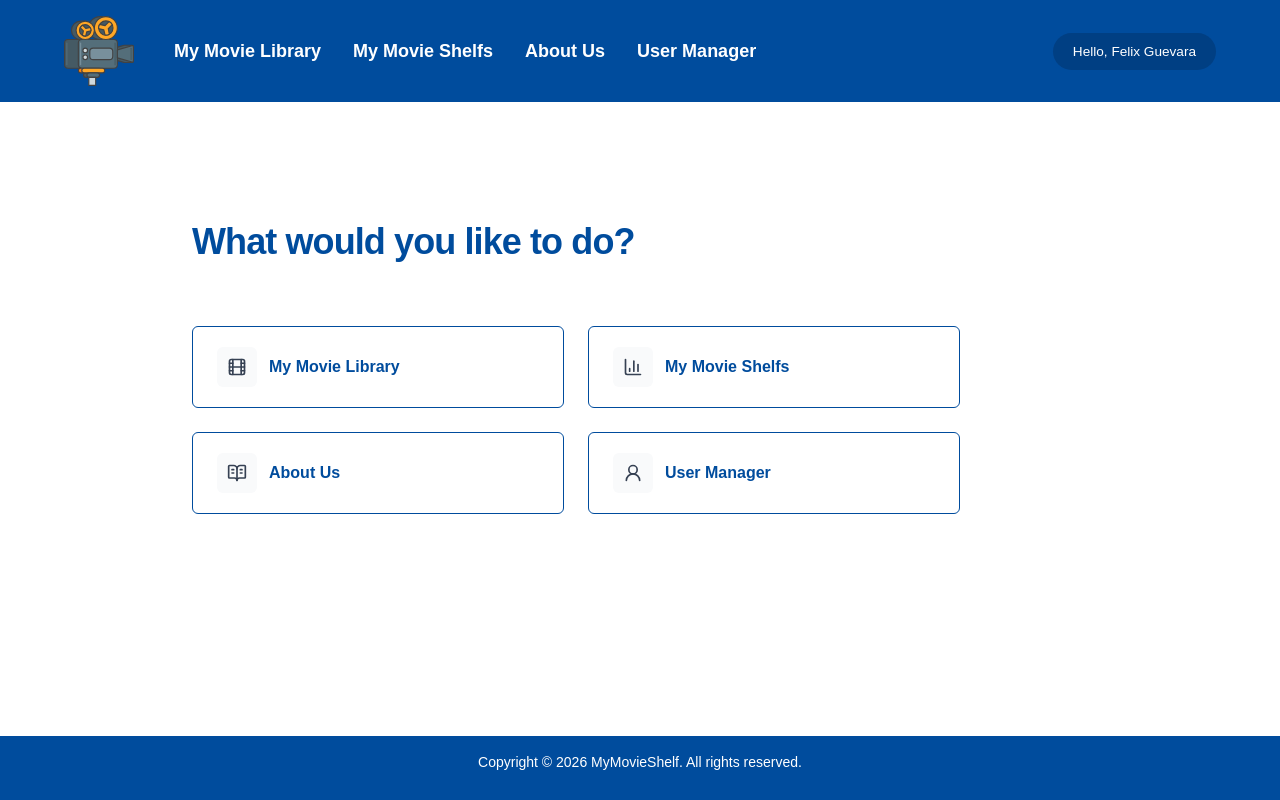
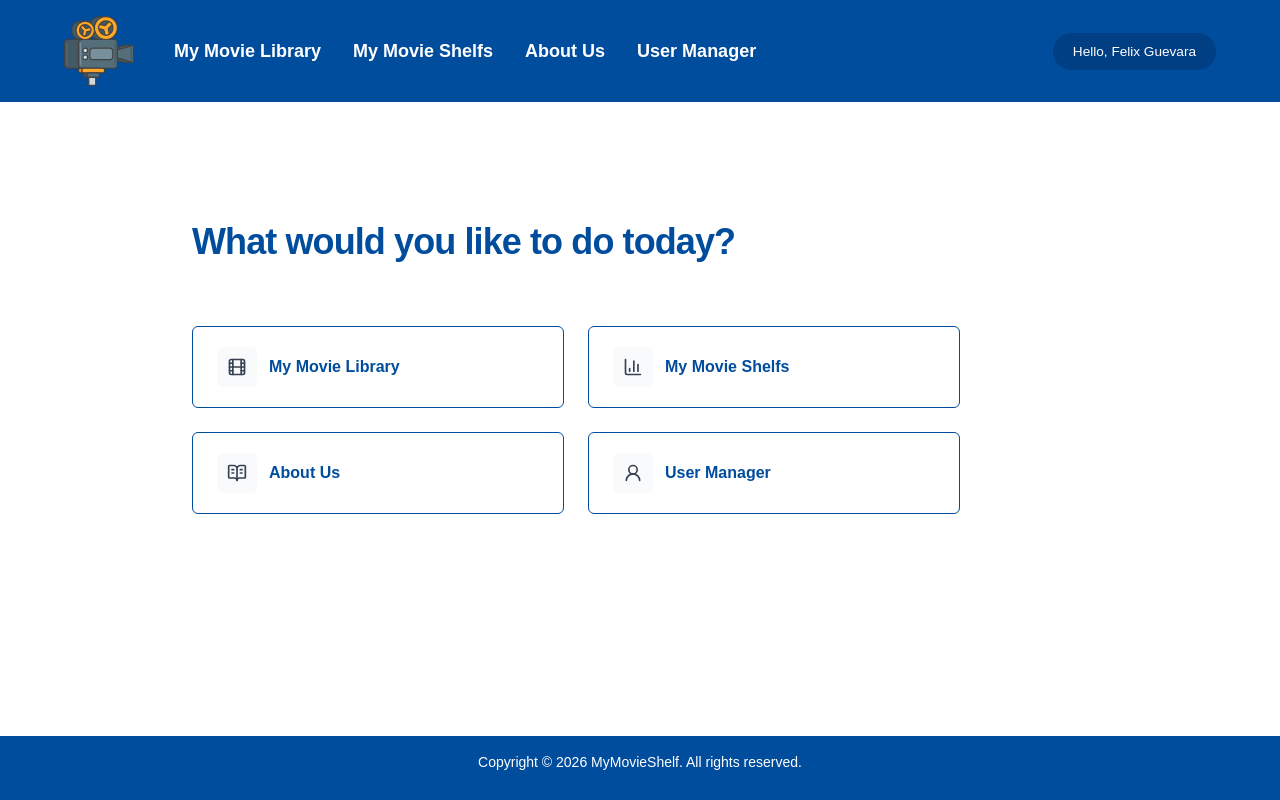
Before and after one commit to FelixGuevara/MyMovieShelf, a Next.js app: page / in a window 1280 px wide. Built offline with nearby package versions, Linux system fonts and the light colour scheme.

Commit message:
Update home page message

```diff
--- a/app/page.tsx
+++ b/app/page.tsx
@@ -16,7 +16,7 @@ export default function Home() {
           {/* Top section */}
           <section className="mb-6 py-10">
             <h3 className="text-4xl font-extrabold tracking-tight text-gray-900">
-              <span className="text-[rgb(0,76,157)]">What would you like to do?</span>
+              <span className="text-[rgb(0,76,157)]">What would you like to do today?</span>
             </h3>
           </section>
 
```
